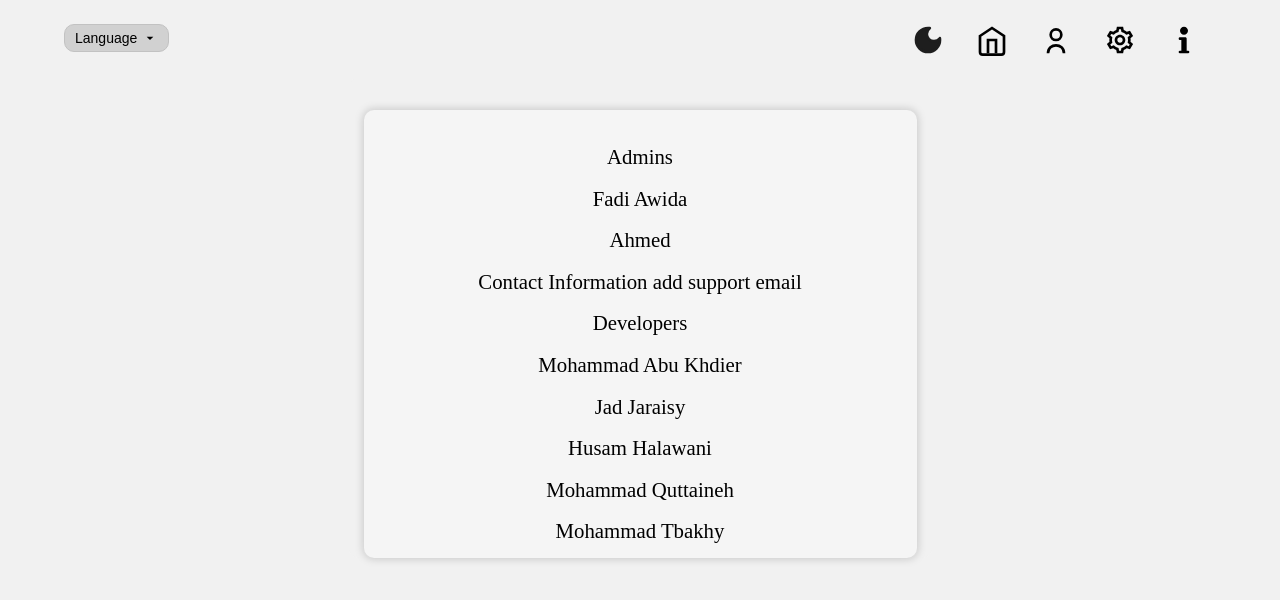
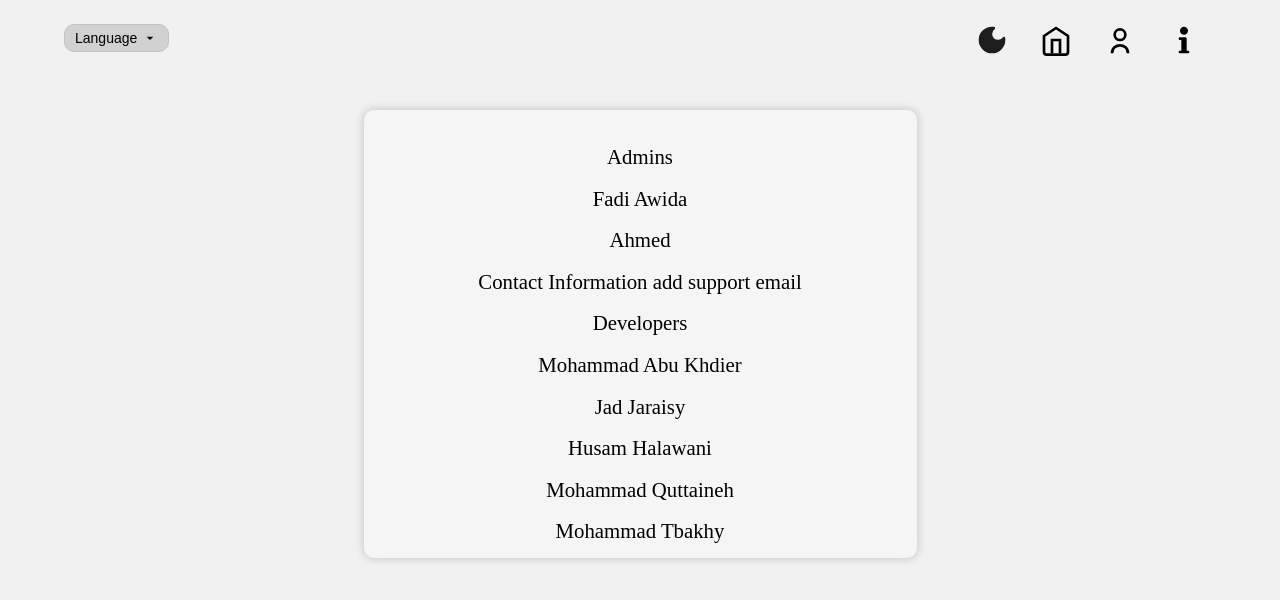
Before and after one commit to mohammadabk2/Beit-Hanina-Community-Center-Vol-App, a React (Create React App) app in the folder client/: page /about in a window 1280 px wide. Shown: the top 600 px of the page. Built offline with nearby package versions, Linux system fonts and the light colour scheme.

Commit message:
removes settings icon

```diff
--- a/client/src/components/NavigationBar.js
+++ b/client/src/components/NavigationBar.js
@@ -8,13 +8,11 @@ import { useLnOptions } from "../config/options/Language";
 import { useTheme } from "../config/options/Colors";
 
 import modeIconDark from "../icons/light/mode_icon.svg";
-import settingsIconLight from "../icons/light/settings_icon.svg";
 import profileIconLight from "../icons/light/profile_icon.svg";
 import homeIconLight from "../icons/light/home_icon.svg";
 import aboutIconLight from "../icons/light/about_icon.svg";
 
 import modeIconLight from "../icons/dark/mode_icon.svg";
-import settingsIconDark from "../icons/dark/settings_icon.svg";
 import profileIconDark from "../icons/dark/profile_icon.svg";
 import homeIconDark from "../icons/dark/home_icon.svg";
 import aboutIconDark from "../icons/dark/about_icon.svg";
@@ -24,11 +22,6 @@ const NavigationBar = ({ dontShowPageButtons }) => {
   const navigate = useNavigate();
   const lnOptions = useLnOptions();
   const { isLightMode, toggleTheme } = useTheme();
-
-  const goToSettings = () => {
-    console.log("Settings button clicked");
-    navigate("/settings");
-  };
 
   const goToPersonalArea = () => {
     //TODO add a check if Admin org or voulunteer
@@ -61,13 +54,6 @@ const NavigationBar = ({ dontShowPageButtons }) => {
       </div>
       {!dontShowPageButtons && (
         <>
-          <div onClick={goToSettings}>
-            <img
-              className="navigation-button-image"
-              src={isLightMode ? settingsIconLight : settingsIconDark}
-              alt="Settings icon"
-            />
-          </div>
           <div onClick={goToPersonalArea}>
             <img
               className="navigation-button-image"
```
